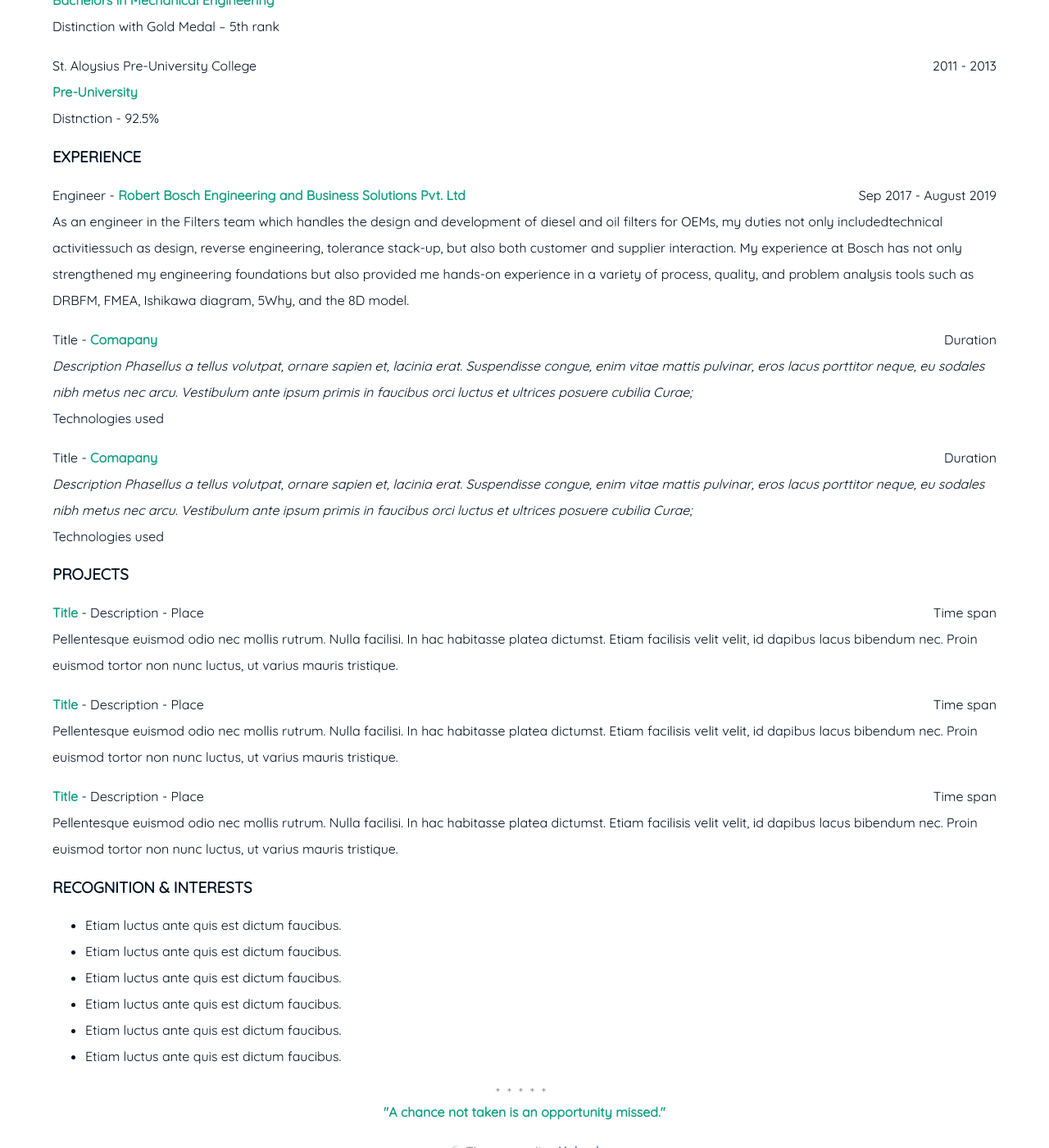
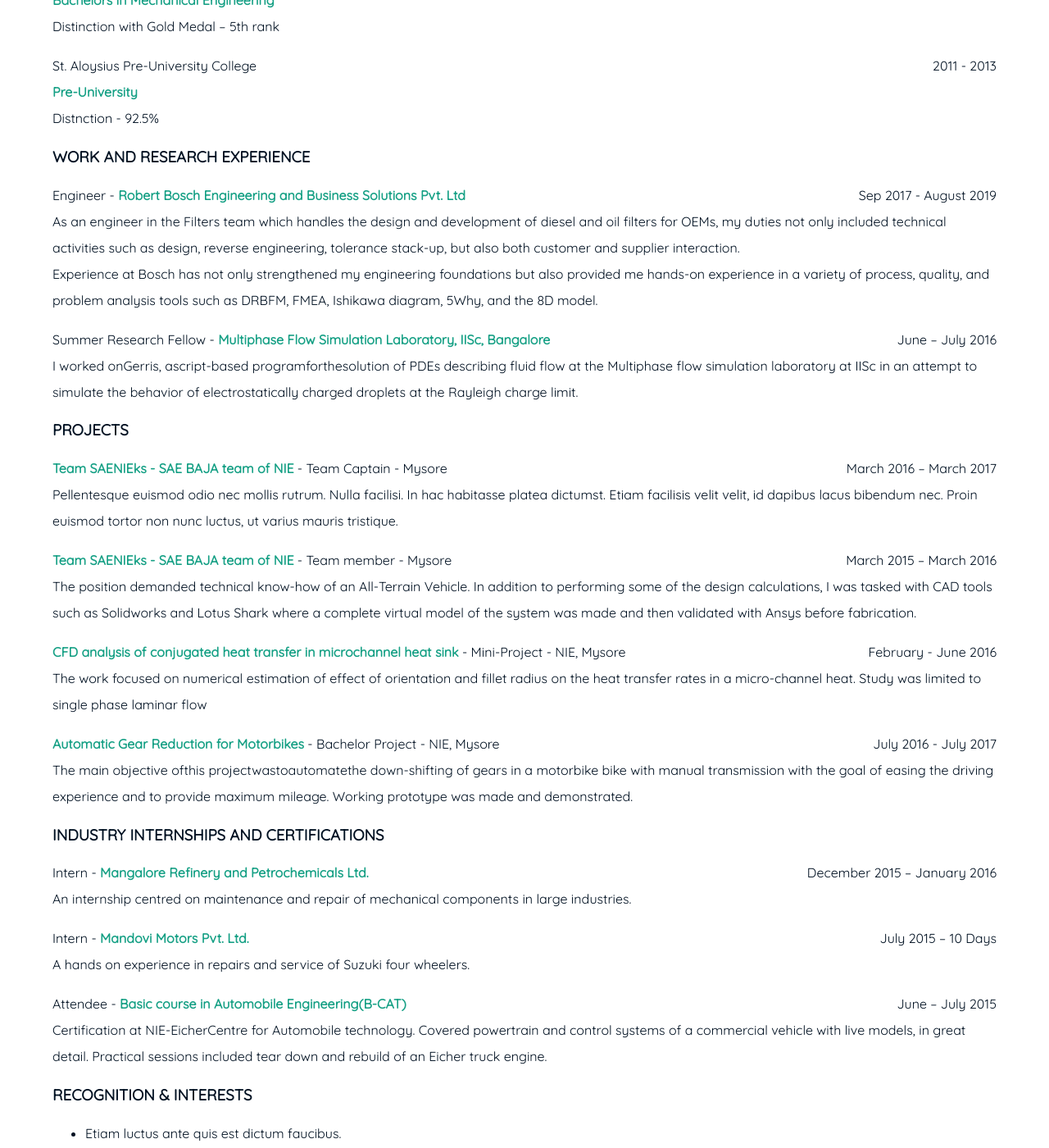
Before and after one commit to Stephen-Tellis/home, a Jekyll site: the page built from resume.md, in a window 1280 px wide and 1400 px high, scrolled down 708 px. Shown: the whole window at 82% size. Built offline with Jekyll 4.4.1, drawn with Linux system fonts in a browser that asks for light colours; some of the changed text lies outside the part shown.

Commit message:
Update resume.md

````diff
--- a/resume.md
+++ b/resume.md
@@ -8,7 +8,7 @@
 <br>-->
 
 ### TECHNICAL SKILLS
-``` Python - Extensive experience with libraries such as Numpy, Matplotlib, Pandas ```
+``` Python - Numpy, Matplotlib, Pandas ```
 ``` Machine Learning, Neural networks, Deep learning - Tensorflow ```
 ``` CAD - Solidworks, Siemens NX ```
 ``` Project management, Design of Experiments, DFMEA, 8D ```
@@ -26,30 +26,39 @@
 **Pre-University**
 Distnction - 92.5%
 
-### EXPERIENCE
+### WORK AND RESEARCH EXPERIENCE
 
 Engineer - **Robert Bosch Engineering and Business Solutions Pvt.
 Ltd** <span style="float: right; ">Sep 2017 - August 2019</span>
-As an engineer in the Filters team which handles the design and development of diesel and oil filters for OEMs, my duties not only includedtechnical activitiessuch as design, reverse engineering, tolerance stack-up, but also both customer and supplier interaction. My experience at Bosch has not only strengthened my engineering foundations but also provided me hands-on experience in a variety of process, quality, and problem analysis tools such as DRBFM, FMEA, Ishikawa diagram, 5Why, and the 8D model.
+As an engineer in the Filters team which handles the design and development of diesel and oil filters for OEMs, my duties not only included technical activities such as design, reverse engineering, tolerance stack-up, but also both customer and supplier interaction.
+Experience at Bosch has not only strengthened my engineering foundations but also provided me hands-on experience in a variety of process, quality, and problem analysis tools such as DRBFM, FMEA, Ishikawa diagram, 5Why, and the 8D model.
 
-Title - **Comapany** <span style="float: right; ">Duration</span>
-_Description Phasellus a tellus volutpat, ornare sapien et, lacinia erat. Suspendisse congue, enim vitae mattis pulvinar, eros lacus porttitor neque, eu sodales nibh metus nec arcu. Vestibulum ante ipsum primis in faucibus orci luctus et ultrices posuere cubilia Curae;_
-Technologies used
-
-Title - **Comapany** <span style="float: right; ">Duration</span>
-_Description Phasellus a tellus volutpat, ornare sapien et, lacinia erat. Suspendisse congue, enim vitae mattis pulvinar, eros lacus porttitor neque, eu sodales nibh metus nec arcu. Vestibulum ante ipsum primis in faucibus orci luctus et ultrices posuere cubilia Curae;_
-Technologies used
+Summer Research Fellow - **Multiphase Flow Simulation Laboratory, IISc, Bangalore** <span style="float: right; ">June – July 2016</span>
+I worked onGerris, ascript-based programforthesolution of PDEs describing fluid flow at the Multiphase flow simulation laboratory at IISc in an attempt to simulate the behavior of electrostatically charged droplets at the Rayleigh charge limit.
 
 ### PROJECTS
-**Title** - Description - Place <span style="float: right; ">Time span</span>
+**Team SAENIEks - SAE BAJA team of NIE** - Team Captain - Mysore <span style="float: right; ">March 2016 – March 2017</span>
 Pellentesque euismod odio nec mollis rutrum. Nulla facilisi. In hac habitasse platea dictumst. Etiam facilisis velit velit, id dapibus lacus bibendum nec. Proin euismod tortor non nunc luctus, ut varius mauris tristique.
 
-**Title** - Description - Place <span style="float: right; ">Time span</span>
-Pellentesque euismod odio nec mollis rutrum. Nulla facilisi. In hac habitasse platea dictumst. Etiam facilisis velit velit, id dapibus lacus bibendum nec. Proin euismod tortor non nunc luctus, ut varius mauris tristique.
+**Team SAENIEks - SAE BAJA team of NIE** - Team member - Mysore <span style="float: right; ">March 2015 – March 2016</span>
+The position demanded technical know-how of an All-Terrain Vehicle. In addition to performing some of the design calculations, I was tasked with CAD tools such as Solidworks and Lotus Shark where a complete virtual model of the system was made and then validated with Ansys before fabrication.
 
-**Title** - Description - Place <span style="float: right; ">Time span</span>
-Pellentesque euismod odio nec mollis rutrum. Nulla facilisi. In hac habitasse platea dictumst. Etiam facilisis velit velit, id dapibus lacus bibendum nec. Proin euismod tortor non nunc luctus, ut varius mauris tristique.
+**CFD analysis of conjugated heat transfer in microchannel heat sink** - Mini-Project - NIE, Mysore <span style="float: right; ">February - June 2016</span>
+The work focused on numerical estimation of effect of orientation and fillet radius on the heat transfer rates in a micro-channel heat. Study was limited to single phase laminar flow
 
+**Automatic Gear Reduction for Motorbikes** - Bachelor Project - NIE, Mysore <span style="float: right; ">July 2016 - July 2017</span>
+The main objective ofthis projectwastoautomatethe down-shifting of gears in a motorbike bike with manual transmission with the goal of easing the driving experience and to provide maximum mileage. Working prototype was made and demonstrated.
+
+### INDUSTRY INTERNSHIPS AND CERTIFICATIONS
+
+Intern - **Mangalore Refinery and Petrochemicals Ltd.** <span style="float: right; ">December 2015 – January 2016</span>
+An internship centred on maintenance and repair of mechanical components in large industries.
+
+Intern - **Mandovi Motors Pvt. Ltd.** <span style="float: right; ">July 2015 – 10 Days</span>
+A hands on experience in repairs and service of Suzuki four wheelers.
+
+Attendee - **Basic course in Automobile Engineering(B-CAT)** <span style="float: right; ">June – July 2015</span>
+Certification at NIE-EicherCentre for Automobile technology. Covered powertrain and control systems of a commercial vehicle with live models, in great detail. Practical sessions included tear down and rebuild of an Eicher truck engine.
 
 ### RECOGNITION & INTERESTS
 
````
